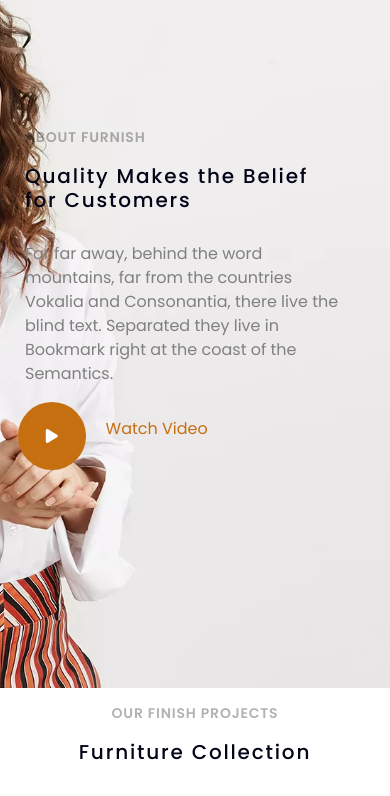
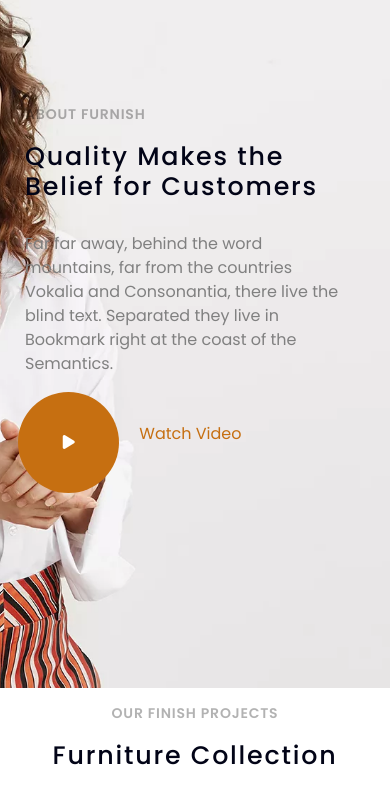
Before and after one commit to maryam-zafarr/furnish, a website: page index.html in a window 390 px wide. Shown: the part 1698-2494 px from the top of the page. Drawn offline with nearby package versions, Linux system fonts and the light colour scheme.

Commit message:
font size modifications

```diff
--- a/styles.css
+++ b/styles.css
@@ -60,7 +60,6 @@ body * {
 }
 
 .c-hero-text {
-  min-height: 100%;
   min-height: 100vh;
   display: flex;
   flex-direction: column;
@@ -134,8 +133,8 @@ body * {
 }
 .c-about-icon {
   background: #c66f11;
-  height: 8vh;
-  width: 8vh;
+  height: 12vh;
+  width: 12vh;
   border-radius: 50%;
   margin-bottom: 20px;
   display: flex;
@@ -149,7 +148,7 @@ body * {
 
 .about-vdo-text {
   padding-left: 20px;
-  padding-top: 15px;
+  padding-top: 30px;
   color: #c66f11;
 }
 
@@ -213,6 +212,7 @@ body * {
 }
 
 .c-section-heading {
+  font-size: 35px;
   color: rgb(2, 4, 23);
   margin-bottom: 60px;
   letter-spacing: 1.8px;
@@ -533,12 +533,14 @@ body * {
   .c-hero-text h1 {
     font-size: 30px;
   }
-
+  .c-section-heading {
+    font-size: 6vw;
+  }
 }
 
 @media only screen and (max-width: 490px) {
   .c-section-heading {
-    font-size: 20px;
+    font-size: 6.5vw;
     margin-bottom: 30px;
   }
   .c-about-img {
```
Also changed, not shown: index.html (+0 -2 lines), 1 other file.
